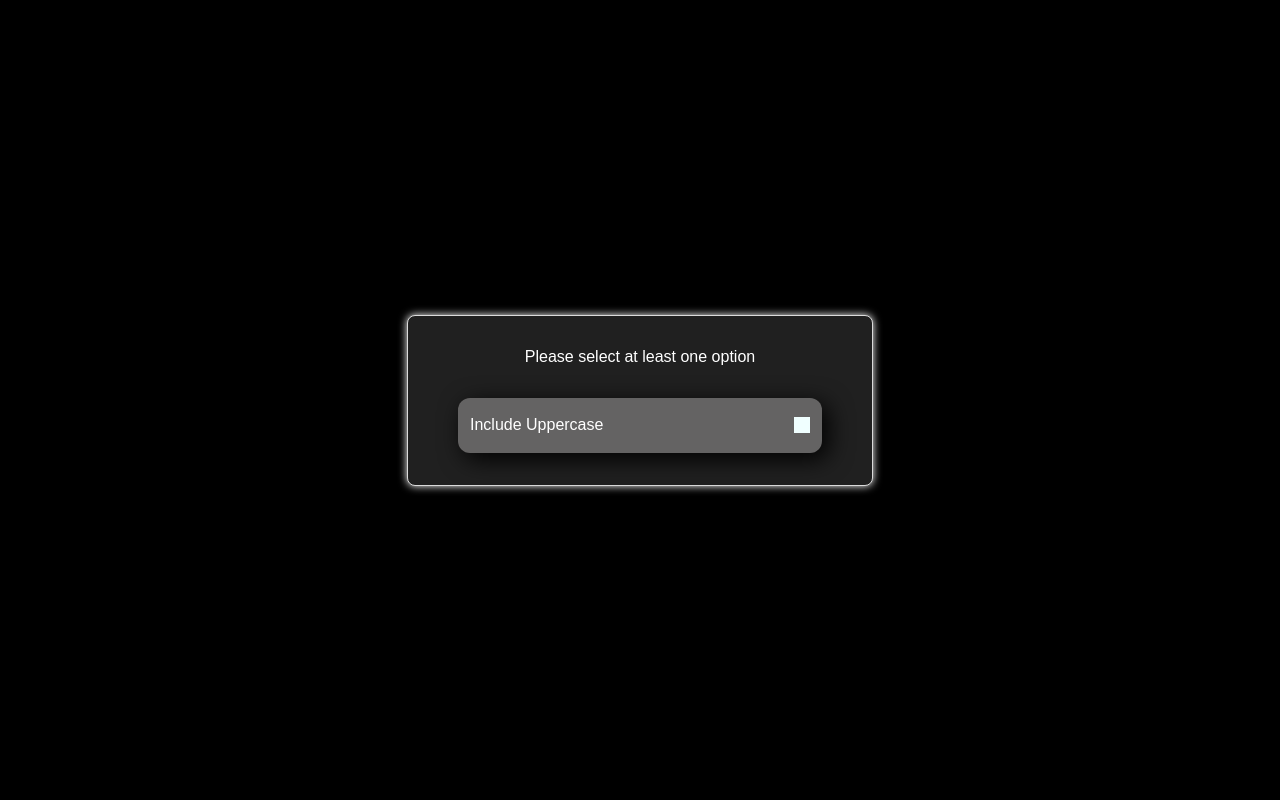
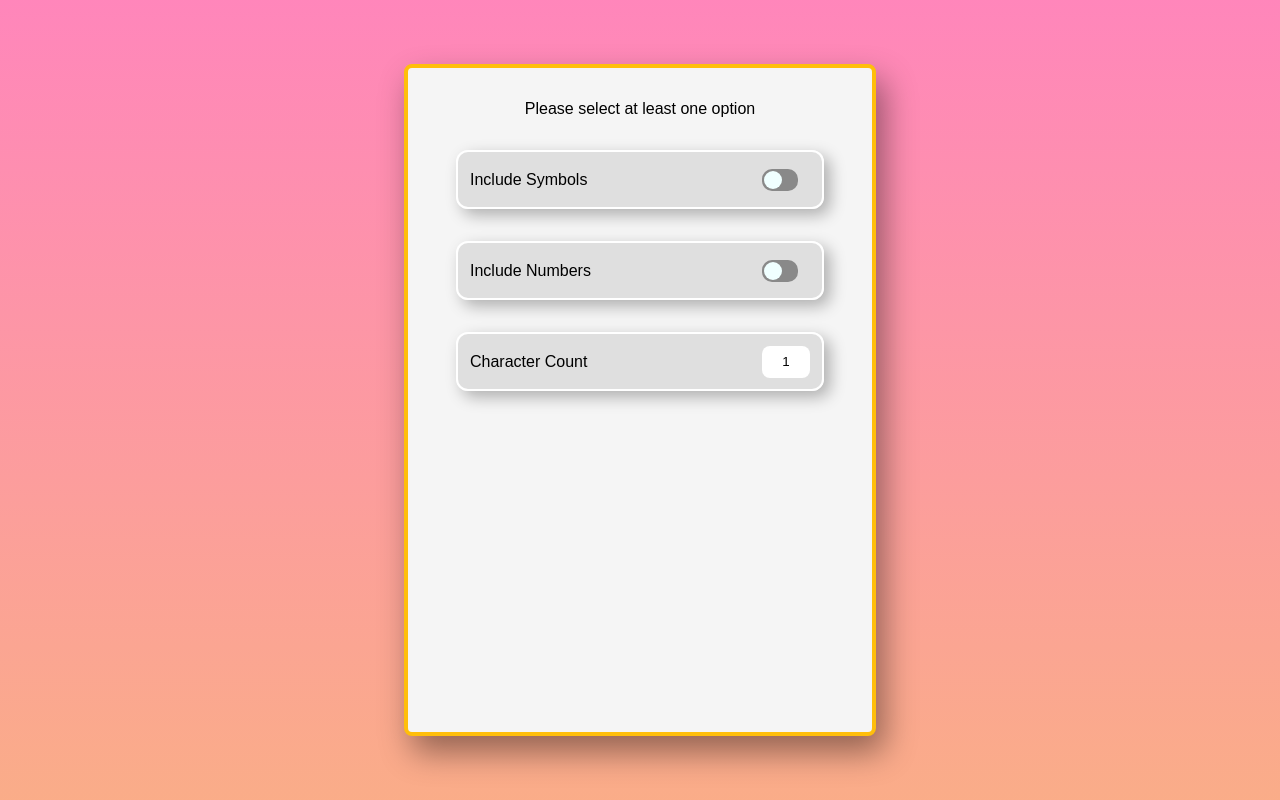
Before and after one commit to 4rden/password_generator, a plain HTML site: page index.html in a window 1280 px wide. Drawn offline with Linux system fonts and the light colour scheme.

Commit message:
added numerical character input with restrictions(min,max,no letters) and individual button toggle based off one function

```diff
--- a/index.html
+++ b/index.html
@@ -7,14 +7,25 @@
     <title>Document</title>
 </head>
 <body>
-<script src="script.js"></script>
     <div id="main">
         <p>Please select at least one option</p>
         <div class = 'control-container'>
-        <p>Include Uppercase</p>
-        <input type='checkbox' class="check">
+            <p>Include Symbols</p>
+            <div class="toggle-container" id="toggle1">
+                <input type='checkbox' id="toggle" onclick="toggleOn(this,'toggle1')">
+            </div>
+        </div>
+        <div class = 'control-container'>
+            <p>Include Numbers</p>
+            <div class="toggle-container" id="toggle2">
+                <input type='checkbox' id="toggle" onclick="toggleOn(this,'toggle2')">
+            </div>
+        </div>
+        <div class = 'control-container'>
+            <p>Character Count</p>
+            <input type="number" id="character-count" min="1" max="15" value="1" pattern="\d*" >
         </div>
     </div>
-
+<script src="script.js"></script>
 </body>
 </html>
--- a/script.js
+++ b/script.js
@@ -1,3 +1,46 @@
 const characters = ["A","B","C","D","E","F","G","H","I","J","K","L","M","N","O","P","Q","R","S","T","U","V","W","X","Y","Z","a","b","c","d","e","f","g","h","i","j","k","l","m","n","o","p","q","r","s","t","u","v","w","x","y","z",
     "0", "1", "2", "3", "4", "5", "6", "7", "8", "9",
     "~","`","!","@","#","$","%","^","&","*","(",")","_","-","+","=","{","[","}","]",",","|",":",";","<",">",".","?", "/"];
+
+let value = 0
+
+// Toggle design function for button
+
+function toggleOn(btn,toggle) {
+    let el = document.getElementById(toggle);
+    el.classList.toggle('on');
+    console.log('on');
+}
+
+// setting number input back to max
+
+let numberInput = document.getElementById("character-count")
+
+// preventing the user from using the e key in the number input
+
+  numberInput.addEventListener('keydown', (e) => {
+    if (e.key === 'e' || e.key === 'E') {
+        e.preventDefault();
+    }
+  })
+
+// preventing the user from going above or below in the number input
+
+  numberInput.addEventListener("input", () => {
+    value = parseInt(numberInput.value, 10);
+    let valueString = numberInput.value;
+    let min   = parseInt(numberInput.min, 10);
+    let max   = parseInt(numberInput.max, 10);
+
+    // if blank return none
+    if (isNaN(value)) return;
+
+    // if above or below return blank
+    if (value < min) {
+      numberInput.value = "";
+    } else if (value > max) {
+      numberInput.value = "";
+    }
+  });
+
+console.log(numberValue)
--- a/styles.css
+++ b/styles.css
@@ -1,36 +1,37 @@
 * {
     padding: 0;
     margin: 0;
-    color: white;
+    color: black;
     font-family: sans-serif;
 }
 
 body {
     height: 100vh;
-    background: black;
+    background: linear-gradient(#ff006f79,#f5580f7e);
     display: flex;
     justify-content: center;
     align-items: center;
+
 }
 
 #main {
     display: flex;
     flex-direction: column;
     align-items: center;
-    height: fit-content;
+    height: 600px;
     width: 400px;
     padding: 32px;
     min-width: 300px;
-    border: rgb(219, 219, 219) solid 1px;
+    border: #ffbe0b solid 4px;
     border-radius: 8px;
-    box-shadow: white 0px 0px 8px;
-    background-color: #202020;
+    box-shadow: rgba(0, 0, 0, 0.411) 8px 16px 32px;
+    background-color: whitesmoke;
     gap: 32px;
 }
 
 .control-container {
     width: 85%;
-    background: #646363;
+    background: #b8b6b65c;
     height: 55px;
     display:flex;
     justify-content: space-between;
@@ -38,22 +39,60 @@ body {
     padding-left: 12px;
     padding-right: 12px;
     border-radius: 12px;
-    box-shadow: black 6px 6px 25px;
+    box-shadow: rgba(0, 0, 0, 0.289) 6px 6px 16px;
+    color: white;
+    border: 2px solid white;
 }
 
 input[type='checkbox'] {
     appearance: none;
     -webkit-appearance: none;
-    margin-left: 16px;
-    height: 16px;
-    width: 16px;
+    height: 18px;
+    width: 18px;
     background-color: azure;
     transition: ease .1s;
+    border-radius: 50px;
 
 }
 
 input[type='checkbox']:checked{
-    background-color: green;
     transition: ease .1s;
     transform: translateX(16px);
 }
+
+.toggle-container {
+    display:flex;
+    justify-content: start;
+    align-items: center;
+    margin-right: 12px;
+    background-color: rgb(137, 137, 137);
+    height: 18px;
+    width: 32px;
+    border-radius: 10px;
+    padding: 2px;
+
+}
+
+.on {
+    background-color: #ffbe0b;
+}
+
+#character-count {
+    border: none;
+    outline: none;
+    height: 32px;
+    width: 48px;
+    text-align: center;
+    border-radius: 8px;
+}
+
+input::-webkit-outer-spin-button,
+input::-webkit-inner-spin-button {
+    -webkit-appearance: none;
+    margin: 0;
+}
+
+/* Firefox */
+    input[type=number] {
+    -moz-appearance: textfield;
+    }
```
